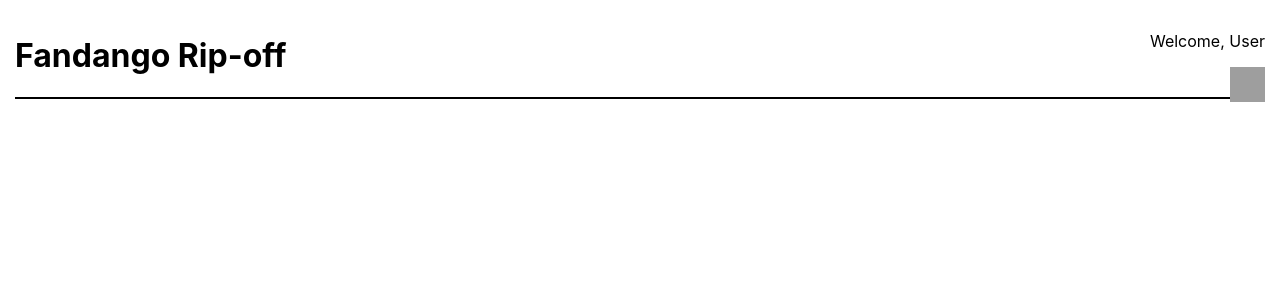
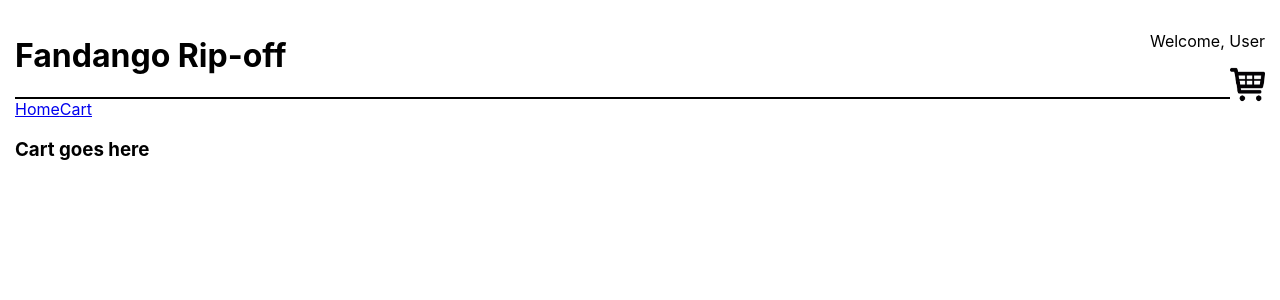
Before and after one commit to EPS21/movie-tickets, a React (Create React App) app: page /shoppingcart in a window 1280 px wide. Shown: the top 300 px of the page. Built offline with nearby package versions, Linux system fonts and the light colour scheme; grey boxes are pictures that could not be loaded.

Commit message:
Added routing

```diff
--- a/src/App.js
+++ b/src/App.js
@@ -7,6 +7,8 @@
   Link
 } from 'react-router-dom'
 import Header from './components/Header/Header';
+import Home from './components/Home/Home';
+import Cart from './components/Cart/Cart'
 
 
 class App extends Component {
@@ -15,6 +17,12 @@
       <BrowserRouter>
         <div className="App">
           <Header />
+
+          <Link to="/">Home</Link>
+          <Link to="/shoppingcart">Cart</Link>
+
+          <Route exact path="/" component={Home} />
+          <Route path="/shoppingcart" component={Cart} />
         </div>
       </BrowserRouter>
     );
--- a/src/components/Cart/Cart.js
+++ b/src/components/Cart/Cart.js
@@ -0,0 +1,11 @@
+import React from 'react';
+
+export default class Cart extends React.Component{
+    render(){
+        return(
+            <div>
+                <h3>Cart goes here</h3>
+            </div>
+        )
+    }
+}
--- a/src/components/Home/Home.js
+++ b/src/components/Home/Home.js
@@ -0,0 +1,11 @@
+import React from 'react';
+
+export default class Home extends React.Component{
+    render(){
+        return(
+            <div className="HomeContainer">
+                <h3>Home works</h3>
+            </div>
+        )
+    }
+}
```
Also changed, not shown: src/components/imgs/cart.png (added).
